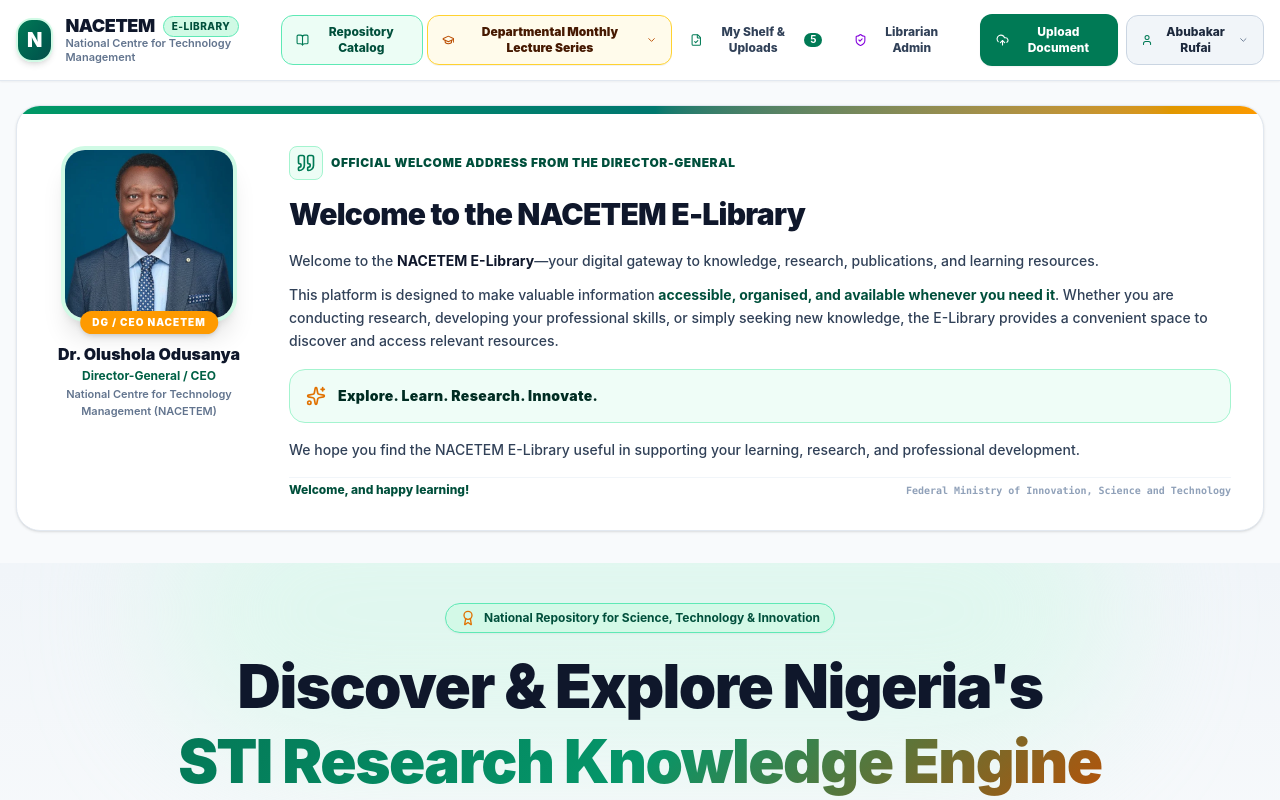
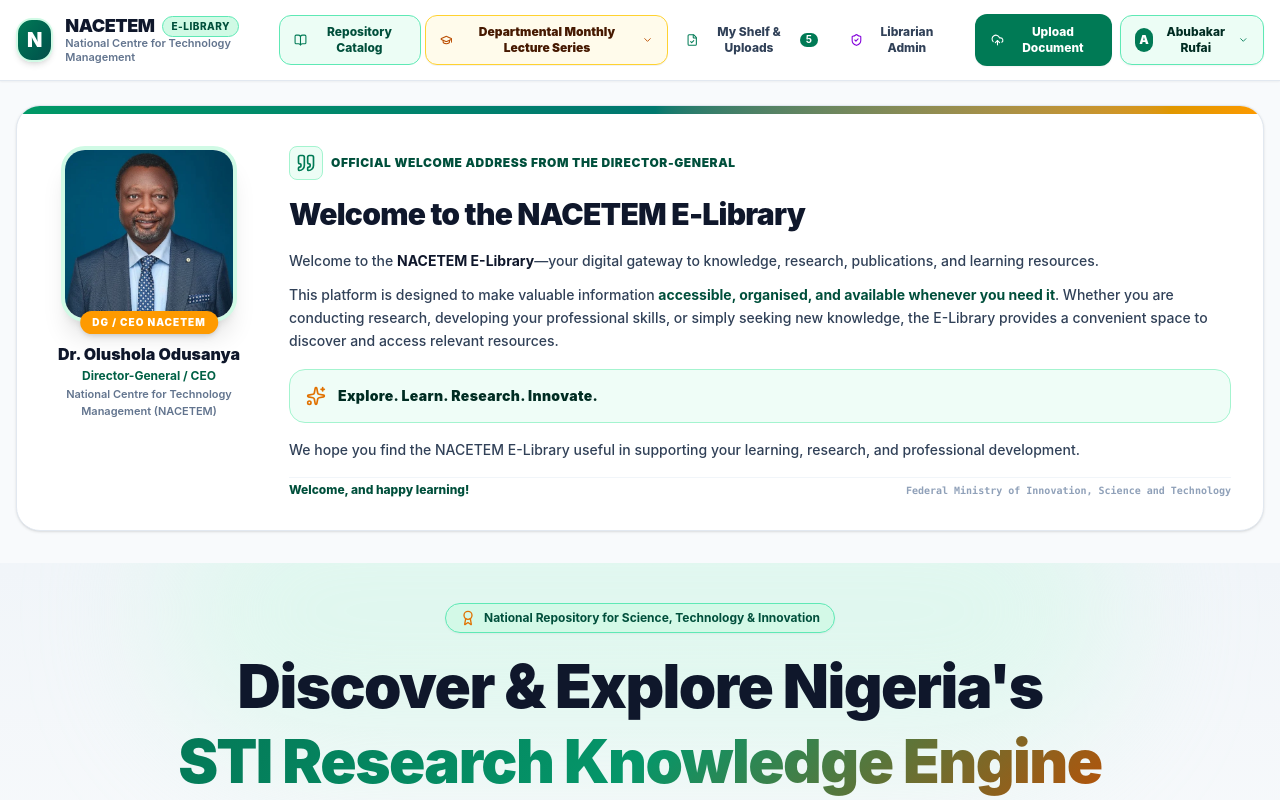
Before and after one commit to rufysurveys/nacetem-elibrary, a React (Vite) app: page / in a window 1280 px wide. Shown: the top 800 px of the page. Built offline with nearby package versions, Linux system fonts and the light colour scheme.

Commit message:
Fix Sign Out logic to reset user state and show Sign In / Register button when logged out

```diff
--- a/src/App.jsx
+++ b/src/App.jsx
@@ -31,7 +31,6 @@
   const [books, setBooks] = useState(() => {
     const userUploads = getStoredUserUploads();
 
-    // De-duplicate user uploads against INITIAL_BOOKS by id
     const mergedMap = new Map();
     userUploads.forEach(b => mergedMap.set(b.id, { ...b, isUserUploaded: true }));
     INITIAL_BOOKS.forEach(b => {
@@ -40,7 +39,6 @@
 
     const combinedList = Array.from(mergedMap.values());
 
-    // Sanitize any username strings like 'rufysanctuary'
     return combinedList.map(book => {
       let updated = { ...book };
       if (Array.isArray(updated.authors)) {
@@ -77,16 +75,18 @@
     const saved = localStorage.getItem('nacetem_current_user');
     if (saved) {
       const parsed = JSON.parse(saved);
-      if (parsed.name && parsed.name.toLowerCase().includes('rufysanctuary')) {
-        parsed.name = 'Abubakar Rufai';
+      if (parsed && parsed.name) {
+        if (parsed.name.toLowerCase().includes('rufysanctuary')) {
+          parsed.name = 'Abubakar Rufai';
+        }
+        return parsed;
       }
-      return parsed;
     }
-    return { isAuthenticated: true, name: 'Abubakar Rufai', role: 'admin', roleLabel: 'Head Librarian (Admin)' };
+    return { isAuthenticated: true, name: 'Abubakar Rufai', email: 'abubakar.rufai@nacetem.gov.ng', role: 'admin', roleLabel: 'Head Librarian (Admin)' };
   });
 
   // Role persona
-  const [currentRole, setCurrentRole] = useState(currentUser.role || 'admin');
+  const [currentRole, setCurrentRole] = useState(currentUser?.role || 'admin');
 
   // Active Navigation View
   const [activeTab, setActiveTab] = useState('catalog');
@@ -112,7 +112,11 @@
   }, [userState]);
 
   useEffect(() => {
-    localStorage.setItem('nacetem_current_user', JSON.stringify(currentUser));
+    if (currentUser && currentUser.isAuthenticated) {
+      localStorage.setItem('nacetem_current_user', JSON.stringify(currentUser));
+    } else {
+      localStorage.removeItem('nacetem_current_user');
+    }
   }, [currentUser]);
 
   const showToast = (message) => {
@@ -126,17 +130,21 @@
       cleanName = 'Abubakar Rufai';
     }
 
-    const updatedProfile = { ...profile, name: cleanName };
+    const updatedProfile = { ...profile, name: cleanName, isAuthenticated: true };
     setCurrentUser(updatedProfile);
-    setCurrentRole(updatedProfile.role);
-    showToast(`Welcome back, ${updatedProfile.name}! Signed in as ${updatedProfile.roleLabel}.`);
+    setCurrentRole(updatedProfile.role || 'staff');
+    localStorage.setItem('nacetem_current_user', JSON.stringify(updatedProfile));
+    showToast(`Welcome back, ${updatedProfile.name}! Signed in successfully.`);
     confetti({ particleCount: 40, spread: 60, origin: { y: 0.7 } });
   };
 
   const handleLogout = () => {
-    setCurrentUser({ isAuthenticated: false, name: '', role: 'other' });
+    const unauthObj = { isAuthenticated: false, name: '', email: '', role: 'other', roleLabel: 'Visitor' };
+    setCurrentUser(unauthObj);
     setCurrentRole('other');
-    showToast('Signed out of NACETEM E-Library.');
+    localStorage.removeItem('nacetem_current_user');
+    localStorage.removeItem('nacetem_auth_token');
+    showToast('Successfully signed out of NACETEM E-Library.');
   };
 
   const handleSelectLectureSeries = (seriesName) => {
@@ -241,7 +249,6 @@
     showToast('Deleted note.');
   };
 
-  // Permanently save uploaded paper so it CAN NEVER DISAPPEAR
   const handleUploadBook = (newBook) => {
     const taggedBook = { ...newBook, isUserUploaded: true, uploadedBy: currentUser?.name || 'Abubakar Rufai' };
 
@@ -316,7 +323,7 @@
       <main className="flex-1">
         {activeTab === 'catalog' && (
           <div className="space-y-8 pb-16">
-            {/* Official Welcome Message Banner from Director-General Dr. Olushola Odusanya (Top of Page) */}
+            {/* Official Welcome Message Banner from Director-General Dr. Olushola Odusanya */}
             <DgWelcomeBanner />
 
             {/* Hero Search Section */}
--- a/src/components/Header.jsx
+++ b/src/components/Header.jsx
@@ -2,14 +2,13 @@
 import {
   BookOpen,
   UploadCloud,
-  Bookmark,
   FileCheck,
   GraduationCap,
   ChevronDown,
   User,
   ShieldCheck,
   LogOut,
-  CheckCircle
+  LogIn
 } from 'lucide-react';
 import { USER_ROLES } from '../data/mockLibraryData';
 
@@ -44,6 +43,8 @@
     setShowRoleDropdown(false);
     onLogout();
   };
+
+  const isAuthenticated = currentUser?.isAuthenticated;
 
   return (
     <header className="sticky top-0 z-40 bg-white/95 backdrop-blur-md border-b border-slate-200 shadow-xs transition-all">
@@ -188,22 +189,28 @@
             <span className="hidden sm:inline">Upload Document</span>
           </button>
 
-          {/* User Persona & Role Selector */}
+          {/* Account Authentication & User Profile Button */}
+          {isAuthenticated ? (
             <div className="relative">
               <button
                 onClick={() => setShowRoleDropdown(!showRoleDropdown)}
-              className="p-2 md:px-3.5 md:py-2 rounded-xl bg-slate-100 hover:bg-slate-200 border border-slate-300 text-slate-800 font-extrabold text-xs flex items-center space-x-2 transition-all"
+                className="p-2 md:px-3.5 md:py-2 rounded-xl bg-emerald-50 hover:bg-emerald-100 border border-emerald-300 text-emerald-950 font-extrabold text-xs flex items-center space-x-2 transition-all shadow-xs"
               >
-              <User className="w-4 h-4 text-emerald-700" />
-              <span className="hidden md:inline line-clamp-1 max-w-[120px]">{currentUser?.name || 'Abubakar Rufai'}</span>
-              <ChevronDown className="w-3.5 h-3.5 text-slate-500" />
+                <div className="w-6 h-6 rounded-full bg-emerald-700 text-white flex items-center justify-center font-black text-xs">
+                  {currentUser.name ? currentUser.name.charAt(0) : 'U'}
+                </div>
+                <span className="hidden md:inline line-clamp-1 max-w-[120px]">{currentUser.name}</span>
+                <ChevronDown className="w-3.5 h-3.5 text-emerald-700" />
               </button>
 
               {showRoleDropdown && (
                 <div className="absolute right-0 mt-2 w-64 bg-white border border-slate-200 rounded-2xl shadow-xl py-2 z-50 text-xs font-medium animate-in fade-in">
-                <div className="px-3.5 py-2 border-b border-slate-100">
-                  <p className="font-extrabold text-slate-900">{currentUser?.name || 'Abubakar Rufai'}</p>
-                  <p className="text-[11px] text-slate-500 font-semibold">{currentUser?.email || 'abubakar.rufai@nacetem.gov.ng'}</p>
+                  <div className="px-3.5 py-2 border-b border-slate-100 bg-slate-50">
+                    <p className="font-extrabold text-slate-900">{currentUser.name}</p>
+                    <p className="text-[11px] text-slate-500 font-semibold">{currentUser.email || 'abubakar.rufai@nacetem.gov.ng'}</p>
+                    <span className="inline-block mt-1 bg-emerald-100 text-emerald-900 border border-emerald-300 text-[10px] font-extrabold px-2 py-0.5 rounded-full uppercase">
+                      {currentUser.roleLabel || 'NACETEM Researcher'}
+                    </span>
                   </div>
 
                   <div className="py-1">
@@ -225,21 +232,10 @@
                     ))}
                   </div>
 
-                <div className="border-t border-slate-100 pt-1 space-y-1">
-                  <button
-                    onClick={() => {
-                      setShowRoleDropdown(false);
-                      onOpenAuth();
-                    }}
-                    className="w-full px-3.5 py-2 text-left text-slate-700 hover:bg-slate-50 font-bold"
-                  >
-                    Switch Account / Sign In
-                  </button>
-
-                  {/* Explicit Red Sign Out Button */}
+                  <div className="border-t border-slate-100 pt-1">
                     <button
                       onClick={handleSignOut}
-                    className="w-full px-3.5 py-2 text-left text-red-600 hover:bg-red-50 font-bold flex items-center space-x-2 border-t border-slate-100 pt-2"
+                      className="w-full px-3.5 py-2 text-left text-red-600 hover:bg-red-50 font-extrabold flex items-center space-x-2"
                     >
                       <LogOut className="w-4 h-4 text-red-600" />
                       <span>Sign Out / Logout</span>
@@ -248,6 +244,15 @@
                 </div>
               )}
             </div>
+          ) : (
+            <button
+              onClick={onOpenAuth}
+              className="px-4 py-2.5 rounded-xl bg-slate-900 hover:bg-slate-800 text-white font-extrabold text-xs flex items-center space-x-1.5 shadow-md transition-all hover:scale-105"
+            >
+              <LogIn className="w-4 h-4 text-emerald-400" />
+              <span>Sign In / Register</span>
+            </button>
+          )}
         </div>
       </div>
     </header>
```
Lines whose indentation alone changed are shown as unchanged.
